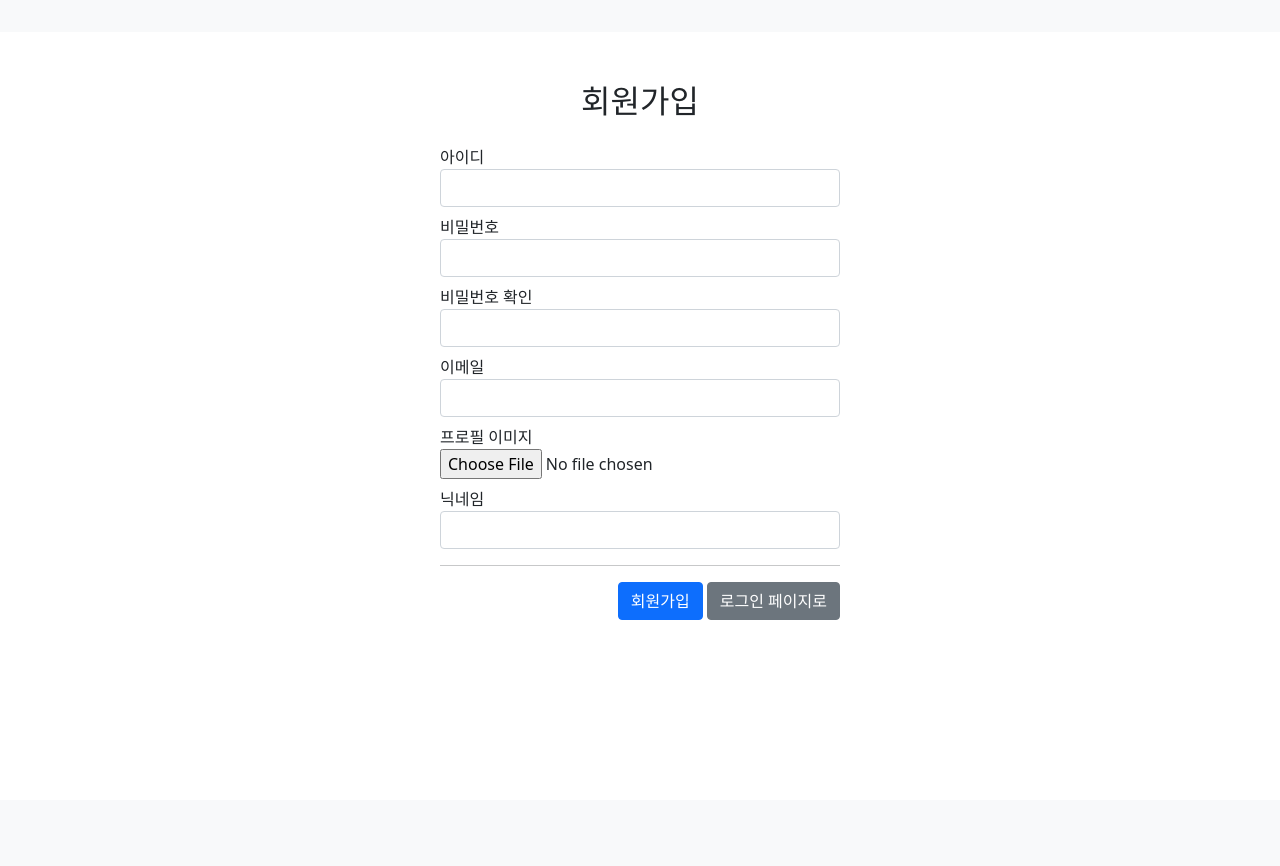
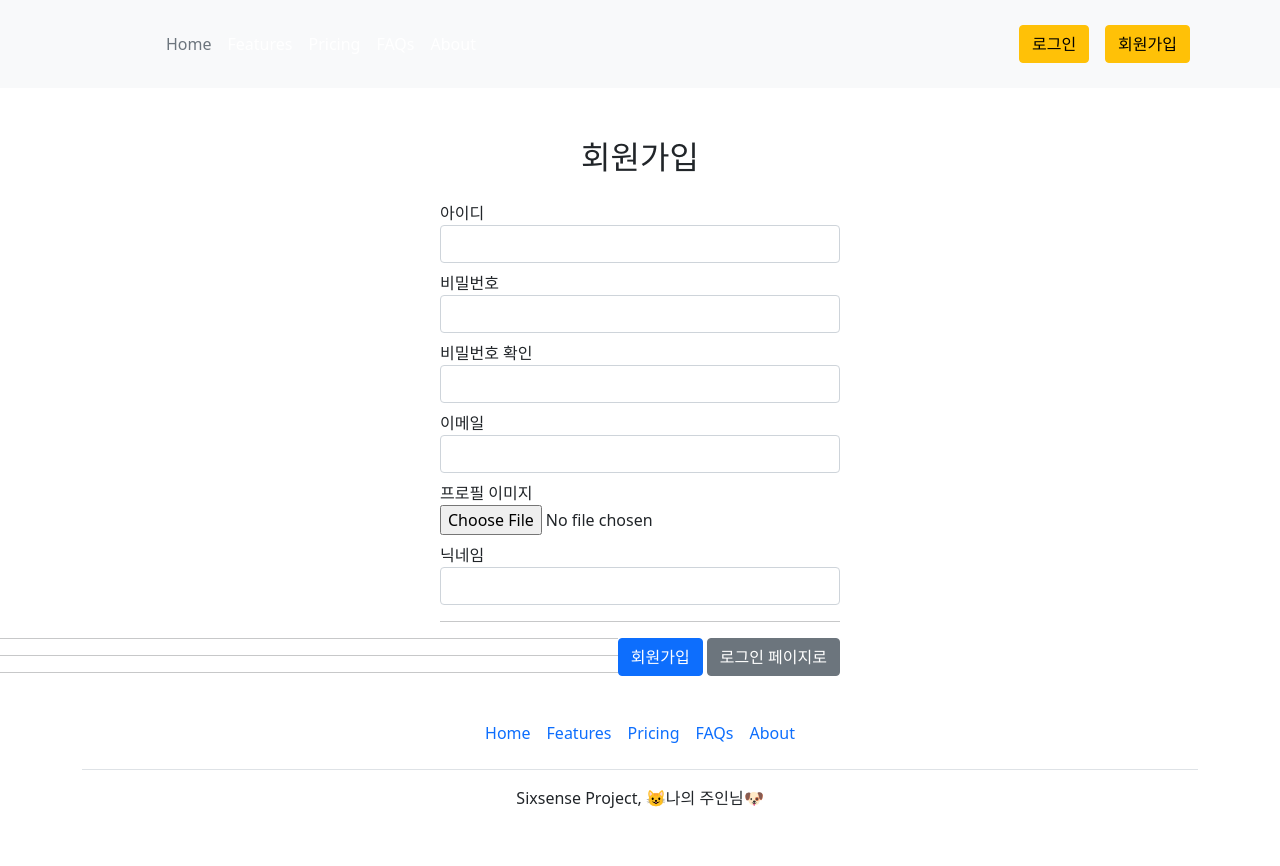
Before and after one commit to HyeonwoongJang/Sixsense_Project, a Django app: page /user/signup/ in a window 1280 px wide. Before the commit the page ends 620 px from the top, so only its background shows below. Run offline with Django 4.2, Linux system fonts and the light colour scheme.

Commit message:
signin & base templates

```diff
--- a/user/templates/user/base.html
+++ b/user/templates/user/base.html
@@ -33,6 +33,23 @@
 <body>
 <nav class="navbar navbar-expand-lg navbar-light bg-light">
     <div class="container">
+        <header class="p-3 text-bg-dark">
+            <div class="container">
+              <div class="d-flex flex-wrap align-items-center justify-content-center justify-content-lg-start">
+                <a href="/" class="d-flex align-items-center mb-2 mb-lg-0 text-white text-decoration-none">
+                  <svg class="bi me-2" width="40" height="32" role="img" aria-label="Bootstrap"><use xlink:href="#bootstrap"></use></svg>
+                </a>
+
+                <ul class="nav col-12 col-lg-auto me-lg-auto mb-2 justify-content-center mb-md-0">
+                  <li><a href="#" class="nav-link px-2 text-secondary">Home</a></li>
+                  <li><a href="#" class="nav-link px-2 text-white">Features</a></li>
+                  <li><a href="#" class="nav-link px-2 text-white">Pricing</a></li>
+                  <li><a href="#" class="nav-link px-2 text-white">FAQs</a></li>
+                  <li><a href="#" class="nav-link px-2 text-white">About</a></li>
+                </ul>
+              </div>
+            </div>
+          </header>
         <a class="navbar-brand" href="/"></a>
         <div class="collapse navbar-collapse" id="navbarSupportedContent">
             <ul class="navbar-nav mr-auto">
@@ -44,18 +61,33 @@
         <form class="form-inline my-2 my-lg-0">
             <ul class="navbar-nav mr-auto">
                 <li class="nav-item active">
-                    <a class="nav-link" href="/user/login/"> <span class="sr-only"></span></a>
+                    <a class="nav-link" href="/user/signin/"> <span class="btn btn-warning">로그인</span></a>
                 </li>
                 <li class="nav-item active">
-                    <a class="nav-link" href="/user/register/"> <span class="sr-only"></span></a>
+                    <a class="nav-link" href="/user/signup/"> <button class="btn btn-warning">회원가입</button></a>
                 </li>
             </ul>
         </form>
     </div>
 </nav>
+
 {% block content %}
 
 {% endblock %}
-
+<hr>
+<hr>
+<hr>
+<div class="container">
+    <footer class="py-3 my-4">
+      <ul class="nav justify-content-center border-bottom pb-3 mb-3">
+        <li class="nav-item"><a href="#" class="nav-link px-2 text-body-secondary">Home</a></li>
+        <li class="nav-item"><a href="#" class="nav-link px-2 text-body-secondary">Features</a></li>
+        <li class="nav-item"><a href="#" class="nav-link px-2 text-body-secondary">Pricing</a></li>
+        <li class="nav-item"><a href="#" class="nav-link px-2 text-body-secondary">FAQs</a></li>
+        <li class="nav-item"><a href="#" class="nav-link px-2 text-body-secondary">About</a></li>
+      </ul>
+      <p class="text-center text-body-secondary">Sixsense Project, 😺나의 주인님🐶</p>
+    </footer>
+  </div>
 </body>
 </html>
--- a/user/templates/user/signup.html
+++ b/user/templates/user/signup.html
@@ -36,7 +36,7 @@
                 <hr>
                 <div style="float: right">
                     <button type="submit" class="btn btn-primary">회원가입</button>
-                    <a href="/user/login/" class="btn btn-secondary">로그인 페이지로</a>
+                    <a href="/user/signin/" class="btn btn-secondary">로그인 페이지로</a>
                 </div>
             </form>
 
--- a/user/views.py
+++ b/user/views.py
@@ -11,10 +11,10 @@ def signup(request):
       password = request.POST['password'],
       password2 = request.POST['password2'],
       email = request.POST['email']
-      img = request.POST['img']
+      image = request.POST['image']
       nickname = request.POST['nickname']
       if password == password2 :
-        User.objects.create_user(username=username, password=password, password2=password2, email=email, img=img, nickname=nickname)
+        User.objects.create_user(username=username, password=password, password2=password2, email=email, image=image, nickname=nickname)
       else :
         return HttpResponse('password does not match')
   else:
```
Also changed, not shown: user/templates/user/signin.html (added, +28 -0 lines).
